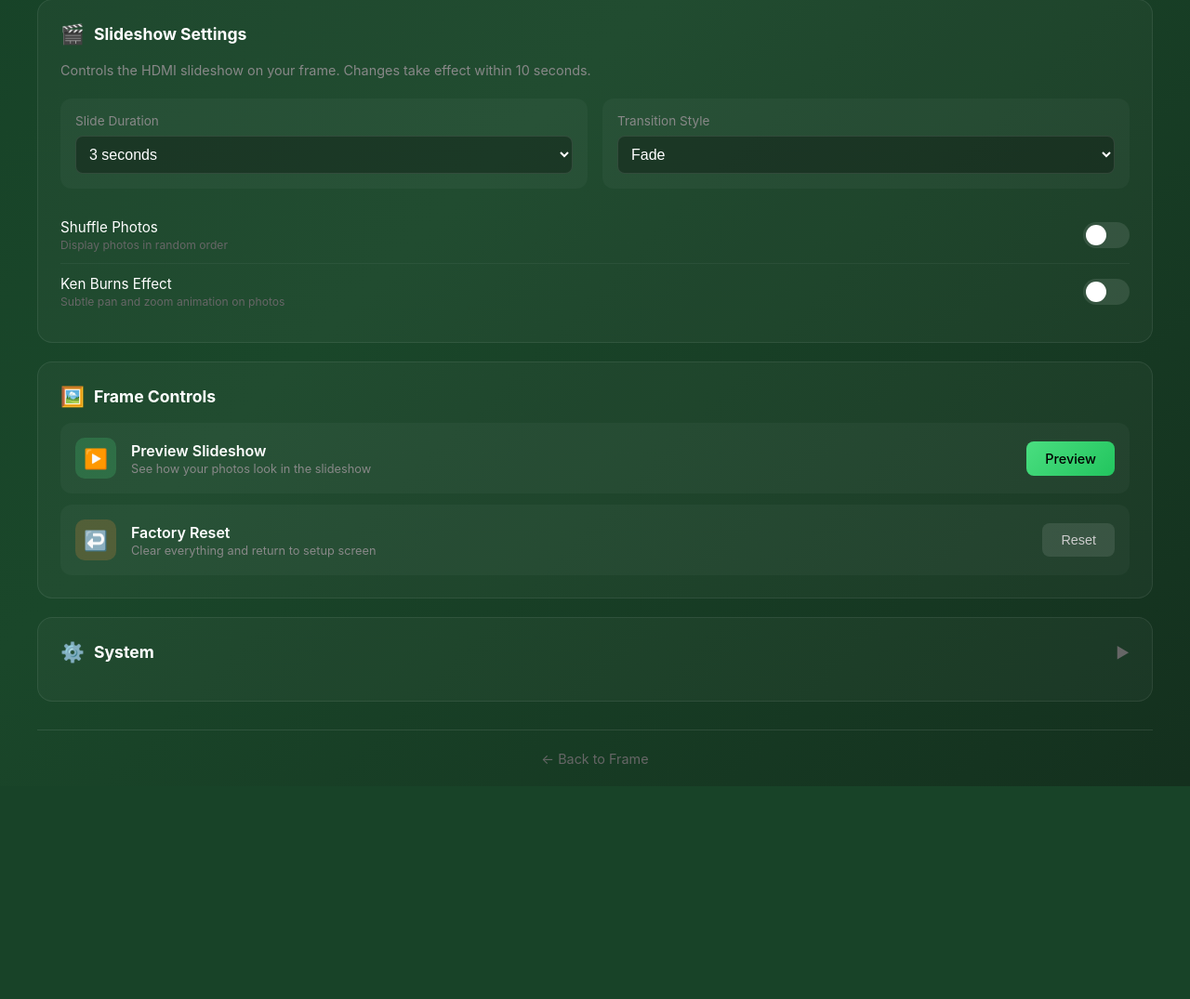
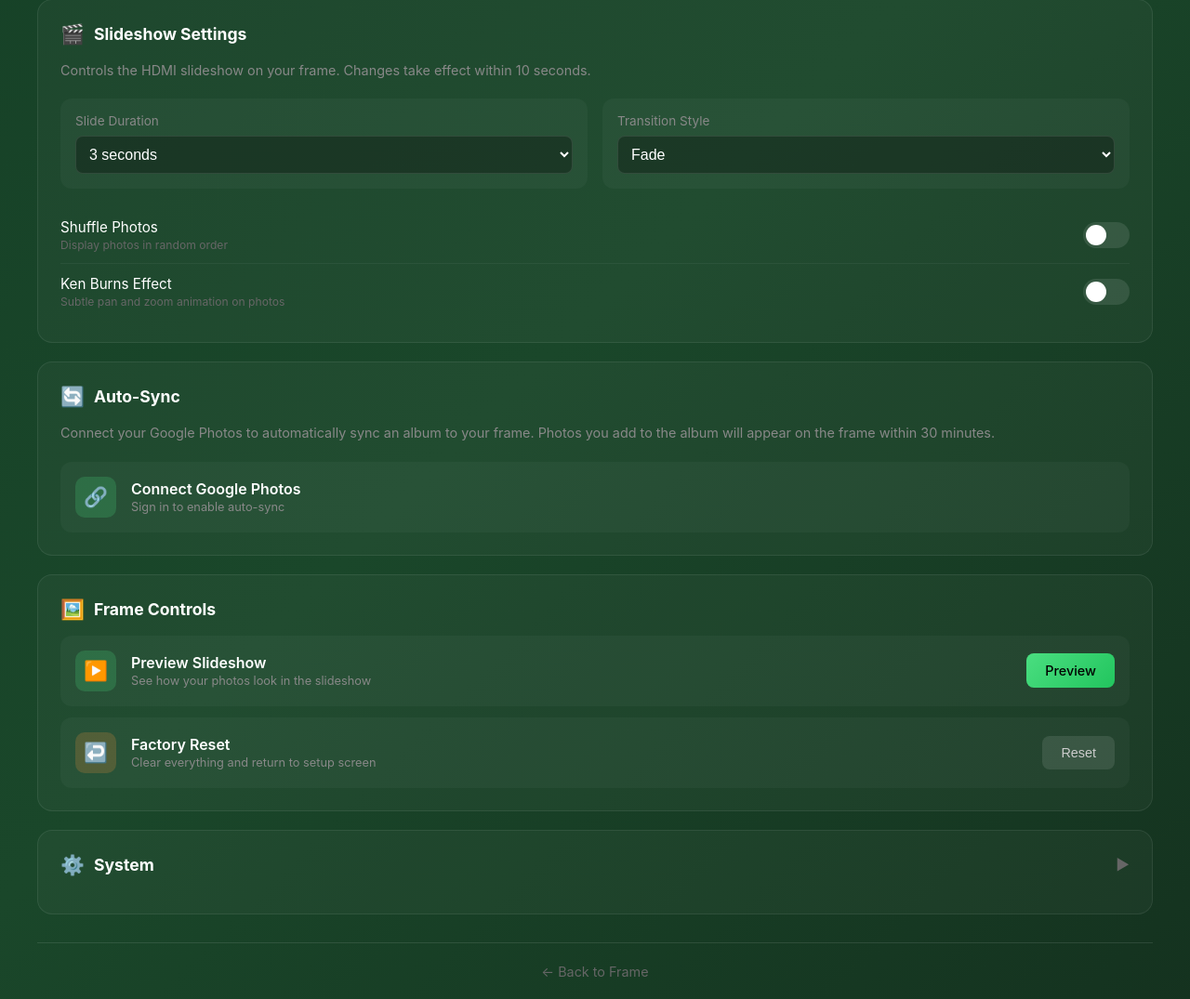
Before and after one commit to kellygold/instapi, a Python web app: template app/templates/admin.html in a window 1280 px wide. Shown: the part 685-1760 px from the top of the page at 93% size. Before the commit the page ends 1531 px from the top, so only its background shows below. Run offline with Jinja, Linux system fonts and the light colour scheme; the template is opened without the code that fills it, so the values that code supplies are empty.

Commit message:
Add auto-sync UI to admin panel
Shows "Connect Google Photos" when not set up, or album sync status
with manual "Sync Now" trigger when connected. Loads status on page
load and tab focus.

Co-Authored-By: Claude Opus 4.6 (1M context) <noreply@anthropic.com>

```diff
--- a/app/templates/admin.html
+++ b/app/templates/admin.html
@@ -805,6 +805,39 @@
             </div>
         </div>
 
+        <!-- Auto-Sync -->
+        <div class="section" id="autoSyncSection">
+            <div class="section-header">
+                <span class="icon">🔄</span>
+                <h2>Auto-Sync</h2>
+            </div>
+            <div id="syncNotConnected">
+                <p class="section-desc">Connect your Google Photos to automatically sync an album to your frame. Photos you add to the album will appear on the frame within 30 minutes.</p>
+                <div class="action-list">
+                    <a href="{{ auth_url }}" target="_blank" class="action-item" style="text-decoration: none; color: inherit;">
+                        <div class="action-icon green">🔗</div>
+                        <div class="action-content">
+                            <h3>Connect Google Photos</h3>
+                            <p>Sign in to enable auto-sync</p>
+                        </div>
+                    </a>
+                </div>
+            </div>
+            <div id="syncConnected" style="display: none;">
+                <p class="section-desc">Syncing from your <strong>"InstaPi Frame"</strong> album in Google Photos. Add photos to that album and they'll appear here automatically.</p>
+                <div class="action-list">
+                    <div class="action-item">
+                        <div class="action-icon blue">📸</div>
+                        <div class="action-content">
+                            <h3 id="syncStatusText">Synced</h3>
+                            <p id="syncCountText">0 photos from album</p>
+                        </div>
+                        <button class="action-btn secondary" onclick="triggerAlbumSync()" id="albumSyncBtn">Sync Now</button>
+                    </div>
+                </div>
+            </div>
+        </div>
+
         <!-- Frame Controls -->
         <div class="section">
             <div class="section-header">
@@ -1096,6 +1129,54 @@
             btn.disabled = false;
         }
 
+        // Album auto-sync
+        async function loadAlbumStatus() {
+            try {
+                const resp = await fetch('/admin/album_status');
+                const data = await resp.json();
+                if (data.has_refresh_token) {
+                    document.getElementById('syncNotConnected').style.display = 'none';
+                    document.getElementById('syncConnected').style.display = '';
+                    document.getElementById('syncCountText').textContent =
+                        `${data.synced_count} photo${data.synced_count !== 1 ? 's' : ''} from album`;
+                } else {
+                    document.getElementById('syncNotConnected').style.display = '';
+                    document.getElementById('syncConnected').style.display = 'none';
+                }
+            } catch (e) {
+                console.error('Failed to load album status:', e);
+            }
+        }
+
+        async function triggerAlbumSync() {
+            const btn = document.getElementById('albumSyncBtn');
+            btn.textContent = 'Syncing...';
+            btn.disabled = true;
+            try {
+                const resp = await fetch('/admin/album_sync', { method: 'POST' });
+                const data = await resp.json();
+                if (data.success) {
+                    showToast('Album sync started');
+                    // Poll for completion
+                    setTimeout(async () => {
+                        await loadAlbumStatus();
+                        loadPhotos();
+                        loadSystemInfo();
+                        btn.textContent = 'Sync Now';
+                        btn.disabled = false;
+                    }, 5000);
+                } else {
+                    showToast(data.error || 'Sync failed', true);
+                    btn.textContent = 'Sync Now';
+                    btn.disabled = false;
+                }
+            } catch (e) {
+                showToast('Sync failed', true);
+                btn.textContent = 'Sync Now';
+                btn.disabled = false;
+            }
+        }
+
         // Reset to setup
         async function resetToSetup() {
             if (!await showConfirm('Factory reset? This will clear all photos and return the frame to setup.')) return;
@@ -1171,6 +1252,7 @@
             loadSystemInfo();
             loadPhotos();
             loadSettings();
+            loadAlbumStatus();
             lastPhotoCount = parseInt(document.getElementById('photoCount').textContent) || 0;
 
             // Default to compact grid on mobile
@@ -1185,6 +1267,7 @@
             if (!document.hidden) {
                 loadPhotos();
                 loadSystemInfo();
+                loadAlbumStatus();
                 startPolling();
             }
         });
```
